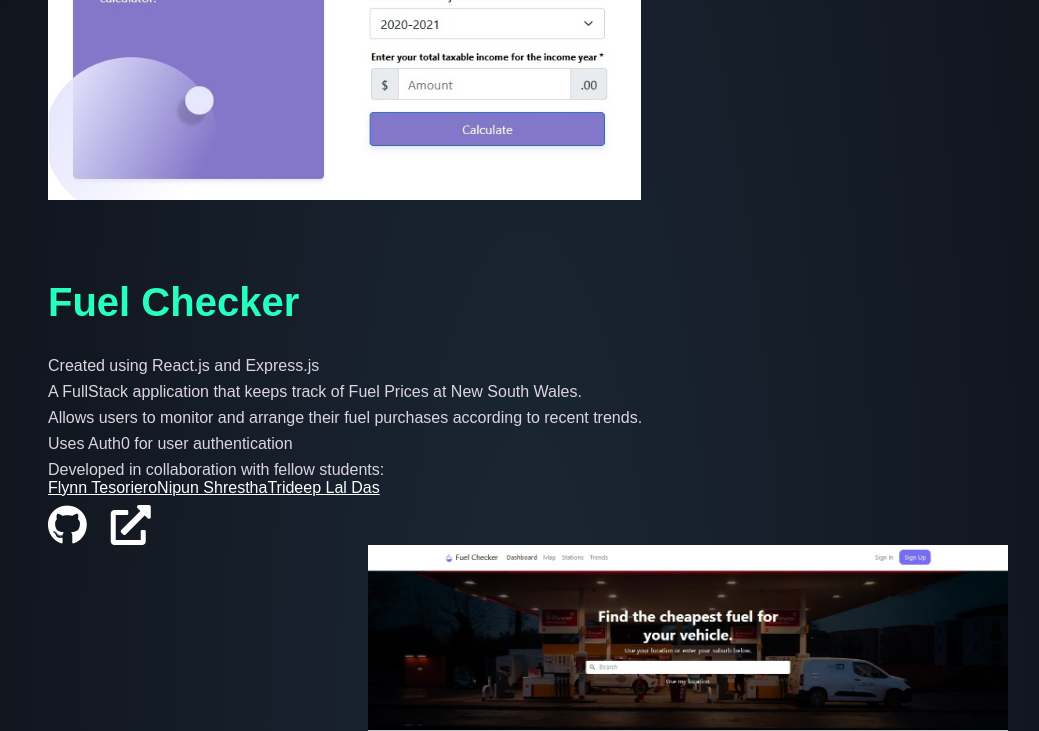
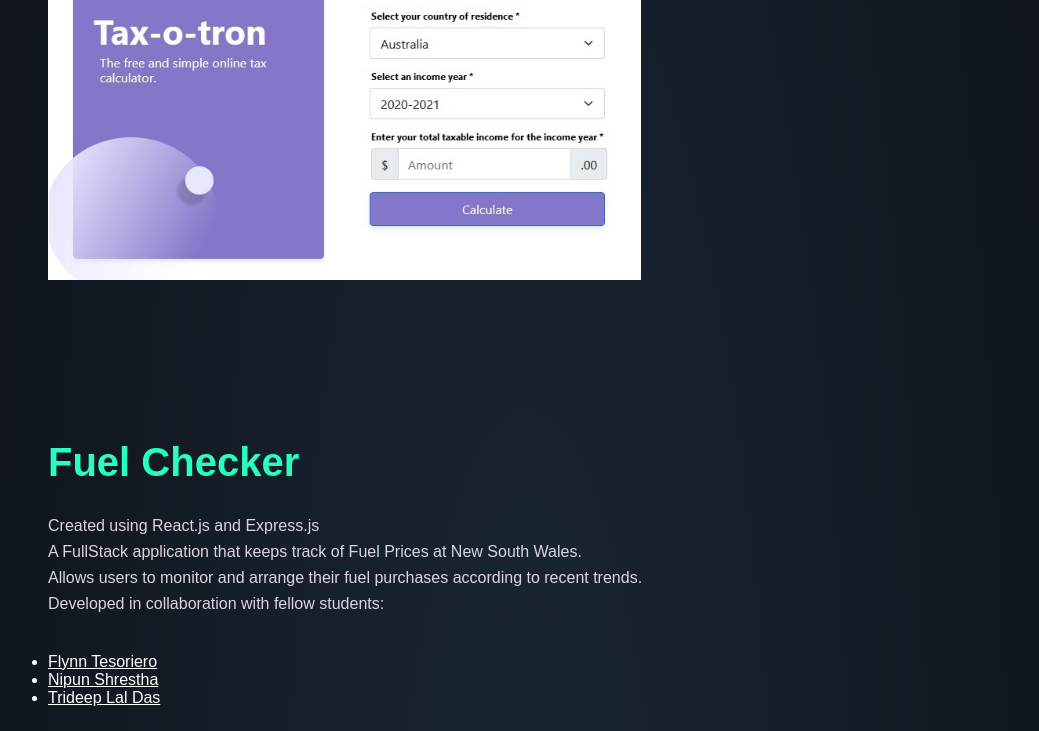
Before and after one commit to HubertHartan/Personal-Website, a React (Create React App) app: page / in a window 1280 px wide. Shown: the part 2000-2731 px from the top of the page, without its empty margins (112-1151 px from the left). Built offline with nearby package versions, Linux system fonts and the light colour scheme.

Commit message:
Fuel component further adjustments

```diff
--- a/src/CSS/About.css
+++ b/src/CSS/About.css
@@ -37,5 +37,5 @@ p{
 
 .about-container{
 	overflow:auto;
-
+	padding-top: 10vh;
 }
--- a/src/CSS/Fuel.css
+++ b/src/CSS/Fuel.css
@@ -1,12 +1,16 @@
 .fuel-container{
 	overflow:auto;
-	padding-top: 10vh;
+	padding-top: 20vh;
 }
 
-
+ul{
+	padding-top: 5vh;
+	color: white;
+}
 .fuel-pic{
 	float: right;
 	width:100vh;
+	height:40vh;
 	padding-right: 20vh;
 }
 
--- a/src/components/Fuel.js
+++ b/src/components/Fuel.js
@@ -10,11 +10,13 @@ const Fuel = () =>{
 					<p>Created using React.js and Express.js</p>
 					<p>A FullStack application that keeps track of Fuel Prices at New South Wales.</p>
 					<p>Allows users to monitor and arrange their fuel purchases according to recent trends.</p>
-					<p>Uses Auth0 for user authentication </p>
 					<p>Developed in collaboration with fellow students: </p>
-					<a href="https://github.com/Flynntes" target="_blank" rel="noreferrer">Flynn Tesoriero</a>
-					<a href="https://github.com/nipunshrestha" target="_blank" rel="noreferrer">Nipun Shrestha</a>
-					<a href="https://github.com/TrideepLD" target="_blank" rel="noreferrer">Trideep Lal Das</a>
+					<ul>
+						<li><a href="https://github.com/Flynntes" target="_blank" rel="noreferrer">Flynn Tesoriero</a> </li>
+						<li><a href="https://github.com/nipunshrestha" target="_blank" rel="noreferrer">Nipun Shrestha</a> </li>
+						<li><a href="https://github.com/TrideepLD" target="_blank" rel="noreferrer">Trideep Lal Das</a></li>
+					</ul>
+
 					<br></br>
 				</div>
 				<a href="https://github.com/HubertHartan/Fuel-Checker-Web-Application" target="_blank" rel="noreferrer">
```
